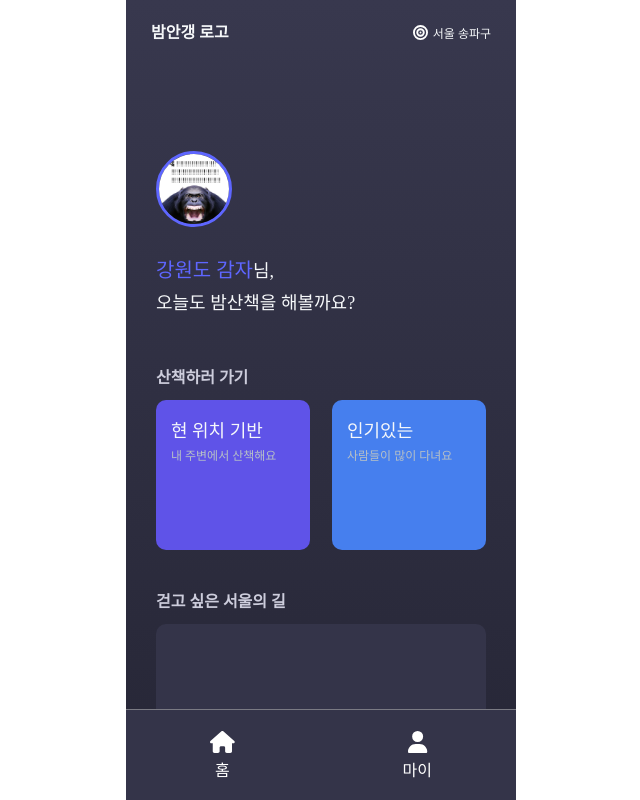
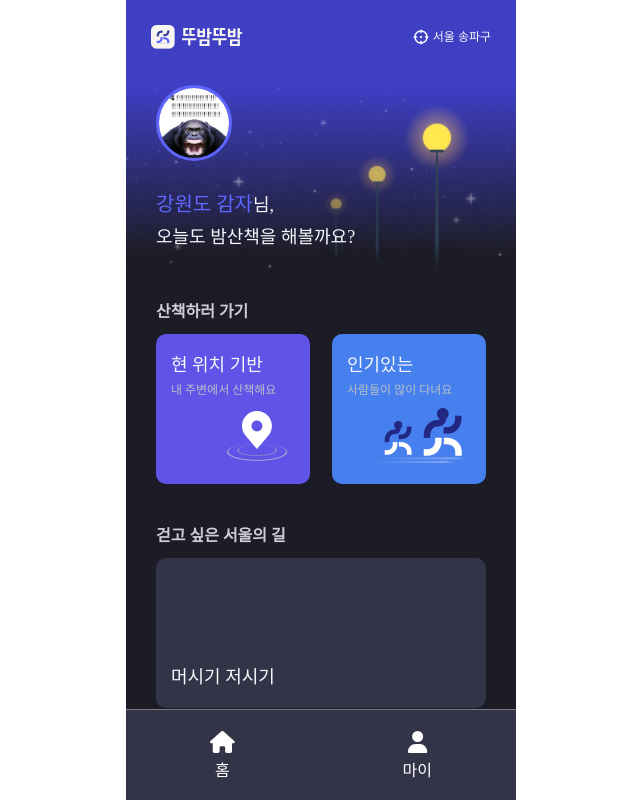
Before and after one commit to seoul-night/ddubam-client, a React (Create React App) app: page /home in a window 1280 px wide. Shown: the top 800 px of the page, without its empty margins (319-959 px from the left). Built offline with nearby package versions, Linux system fonts and the light colour scheme.

Commit message:
[Design] Home 수정

```diff
--- a/src/pages/Home.jsx
+++ b/src/pages/Home.jsx
@@ -1,23 +1,33 @@
 import React from "react";
 import styled from "styled-components";
-
 import { FontAwesomeIcon } from "@fortawesome/react-fontawesome";
 import { faBullseye } from "@fortawesome/free-solid-svg-icons";
 import chimps from "../assets/chimps.webp";
 import Footer from "../components/Footer";
+import homeback from "../assets/homeback.png";
+import logo from "../assets/logo.png";
+import location from "../assets/icons/location.png";
+import homebtn1 from "../assets/homebtn1.png";
+import homebtn2 from "../assets/homebtn2.png";
 
 const HomeWrapper = styled.div`
+  z-index: -100;
   min-height: 100vh;
   padding-bottom: 90px; // Footer 높이를 고려한 하단 여백
-  background: linear-gradient(#38384e, #21212f);
+  background: #1c1c26;
   overflow: auto; // 스크롤을 명시적으로 허용
   position: relative;
   padding-bottom: 200px;
 `;
 
 const Head = styled.div`
+  position: fixed;
+  background-color: #3f3fc4;
+  top: 0px;
   display: flex;
+  width: 100%;
   align-items: center;
+  box-sizing: border-box;
   justify-content: space-between;
   padding: 25px;
   h2 {
@@ -90,6 +100,7 @@ const Box = styled.div`
   box-sizing: border-box;
   border-radius: 10px;
   margin-bottom: 10px;
+  position: relative;
 `;
 const SubText = styled.p`
   font-size: 12px;
@@ -100,15 +111,42 @@ const SubText = styled.p`
 const Home = () => {
   return (
     <HomeWrapper className="Home">
-      <Head>
-        <diV>
-          <h2>밤안갱 로고</h2>
-        </diV>
-        <div>
-          <Region>
-            <FontAwesomeIcon icon={faBullseye} />
-          </Region>
-          <span>서울 송파구</span>
+      <div>
+        <img
+          className="Home"
+          src={homeback}
+          style={{
+            position: "fixed",
+            zIndex: "-1",
+            width: "100%",
+            backgroundSize: "cover",
+            backgroundRepeat: "no-repeat",
+            backgroundPosition: "center",
+          }}
+        />
+      </div>
+      <Head className="Home">
+        <div
+          style={{
+            justifyContent: "space-between",
+
+            display: "flex",
+            width: "100%",
+          }}
+        >
+          <img src={logo} />
+          <div
+            style={{
+              position: "absolute",
+              right: "0",
+              display: "flex",
+              alignItems: "center",
+              position: "relative",
+            }}
+          >
+            <img src={location} style={{ marginRight: "3px" }} />
+            <span>서울 송파구</span>
+          </div>
         </div>
       </Head>
       <UserWrap>
@@ -133,10 +171,18 @@ const Home = () => {
           <Box style={{ width: "154px", backgroundColor: "#5F53E8" }}>
             <Text>현 위치 기반</Text>
             <SubText>내 주변에서 산책해요</SubText>
+            <img
+              src={homebtn1}
+              style={{ position: "absolute", bottom: "15px", right: "15px" }}
+            />
           </Box>
           <Box style={{ width: "154px", backgroundColor: "#467FEE" }}>
             <Text>인기있는</Text>
             <SubText>사람들이 많이 다녀요</SubText>
+            <img
+              src={homebtn2}
+              style={{ position: "absolute", bottom: "15px", right: "15px" }}
+            />
           </Box>
         </div>
       </GoWalk>
```
